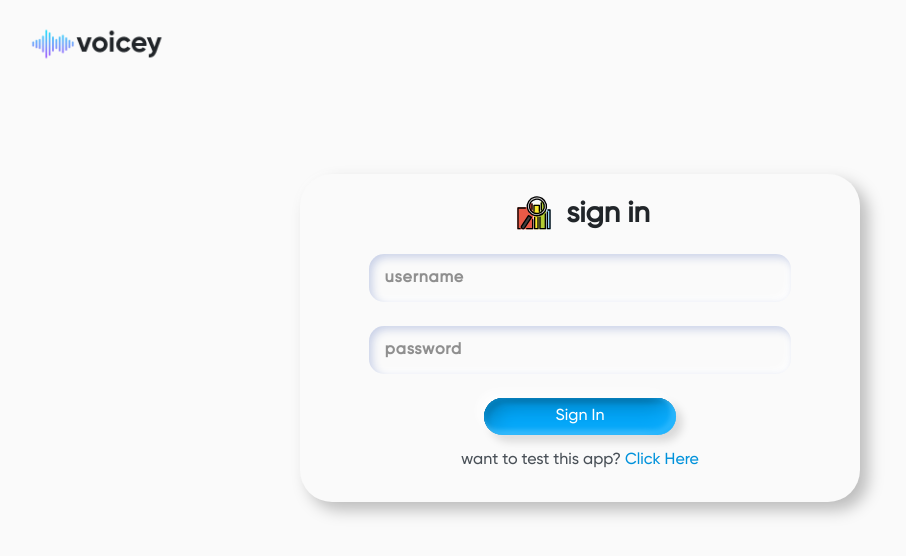
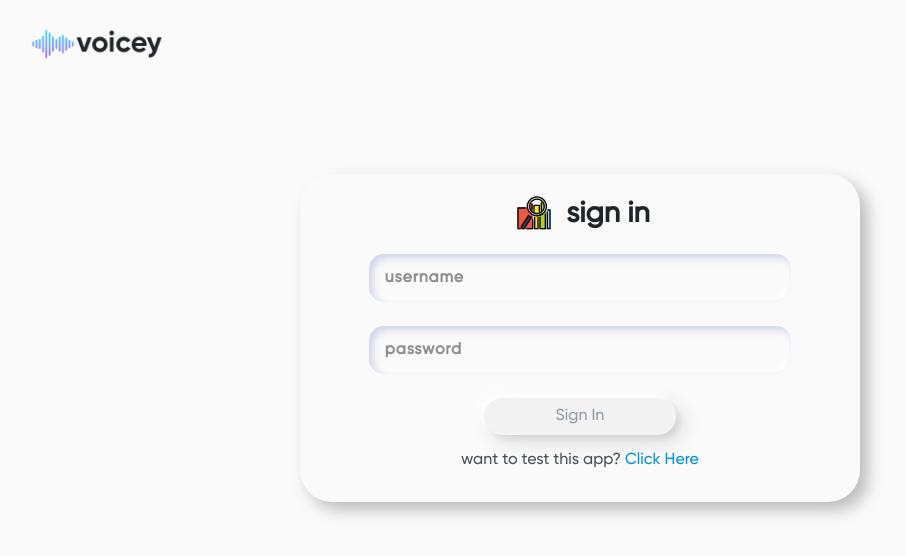
Before and after one commit to itsomkathe/Voicey, a React (Create React App) app in the folder frontend/: page /signin in a window 1280 px wide. Shown: the top 556 px of the page, without its empty margins (60-966 px from the left). Built offline with nearby package versions, Linux system fonts and the light colour scheme; no server answers.

Commit message:
feat: sign-in-form

```diff
--- a/frontend/src/Screens/Signin/Signin.jsx
+++ b/frontend/src/Screens/Signin/Signin.jsx
@@ -1,28 +1,89 @@
-import React from "react";
+import React, { useState, useEffect } from "react";
 import style from "./Signin.module.css";
 import Button from "../../Components/Common/Button/Button";
 import Card from "../../Components/Common/Card/Card";
 import Input from "../../Components/Common/Input/Input";
+import { signIn } from "../../Reqests/axios";
+import { setProfile, setIsAuth } from "../../Store/ProfileSlice";
+import { useDispatch } from "react-redux";
+import { useHistory } from "react-router-dom";
 
-export default function Signin(){
+export default function Signin() {
+    const [username, setUsername] = useState("");
+    const [password, setPassword] = useState("");
+    const [allow, setAllow] = useState(false);
+    const [error, setError] = useState('');
+    const dispatch = useDispatch();
+    const hist = useHistory();
 
-    return(
+    useEffect(()=>{
+        if(username.length >= 3 && password.length >= 6){
+            setAllow(true);
+        }else{
+            setAllow(false);
+        }
+
+    },[username, password])
+
+    function changeUsername(event) {
+        setUsername(event.target.value);
+    }
+
+    function changePassword(event) {
+        setPassword(event.target.value);
+    }
+
+    async function submit(event) {
+        event.preventDefault();
+        try{
+            const { data } = await signIn({
+                username,
+                password
+            });
+            dispatch(setProfile(data));
+            dispatch(setIsAuth(true));
+            hist.push("/rooms");
+        }catch(err){
+            setError(err.response.data.error ? err.response.data.error : "Error Occured" );
+        }
+    }
+    return (
         <>
-            <div className = {style.cardWrapper}>
-                <Card title = "sign in" icon = "unlock.svg">
-                    <div className = {style.inputWrapper}>
-                        <Input placeholder = "username"/>
-                    </div>
-                    <div className = {style.inputWrapper}>
-                        <Input placeholder = "password"/>
-                    </div>
-                    <div className = {style.buttonWrapper}>
-                        <Button text = "Sign In"/>
-                    </div>
-                    <span className={style.message}>want to test this app? <span className = {style.clickHere}>Click Here</span></span>
+            <div className={style.cardWrapper}>
+                <Card title="sign in" icon="unlock.svg">
+                    <form className={style.form} onSubmit = {submit} >
+                        <div className={style.inputWrapper}>
+                            <Input
+                                type="text"
+                                value={username}
+                                placeholder="username"
+                                onchange={changeUsername}
+                            />
+                        </div>
+                        <div className={style.inputWrapper}>
+                            <Input
+                                type="password"
+                                value={password}
+                                placeholder="password"
+                                onchange={changePassword}
+                            />
+                        </div>
+                        {error ? <span className={style.warning}>{error}</span> : null}
+                        <div className={style.buttonWrapper}>
+                            <Button
+                                disabled={!allow}
+                                type="submit"
+                                text="Sign In"
+                                icon = {true}
+                            />
+                        </div>
+                    </form>
+                    <span className={style.message}>
+                        want to test this app?{" "}
+                        <span className={style.clickHere}>Click Here</span>
+                    </span>
                 </Card>
             </div>
-
         </>
-    )
+    );
 }
--- a/frontend/src/Screens/Signin/Signin.module.css
+++ b/frontend/src/Screens/Signin/Signin.module.css
@@ -7,13 +7,14 @@
 }
 
 .inputWrapper{
-    width: 80%;
+    width: 100%;
     margin: auto;
     margin-bottom: 1.5rem;
 }
 
 .buttonWrapper{
     margin-bottom: 1rem;
+    margin-top: 1rem;
 }
 
 .message{
@@ -25,3 +26,13 @@
     color: #0092db;
     cursor: pointer;
 }
+
+.form{
+    width: 80%;
+}
+
+.warning{
+    color: rgb(255, 125, 125);
+    font-weight: 600;
+    margin-bottom: 1rem;
+}
```
